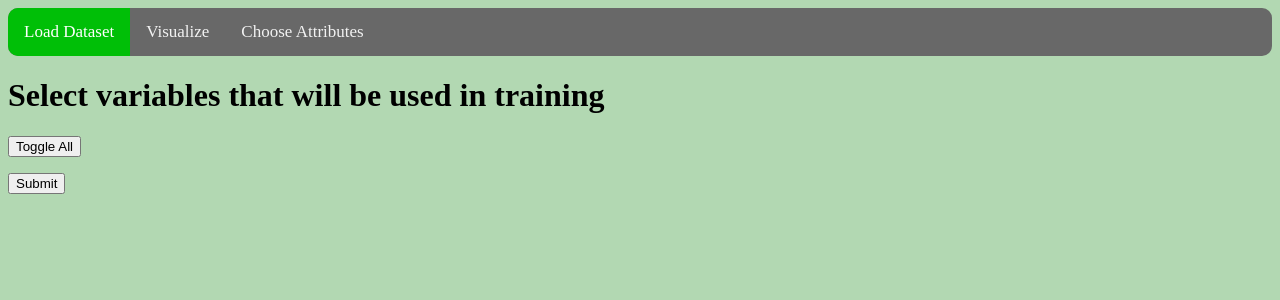
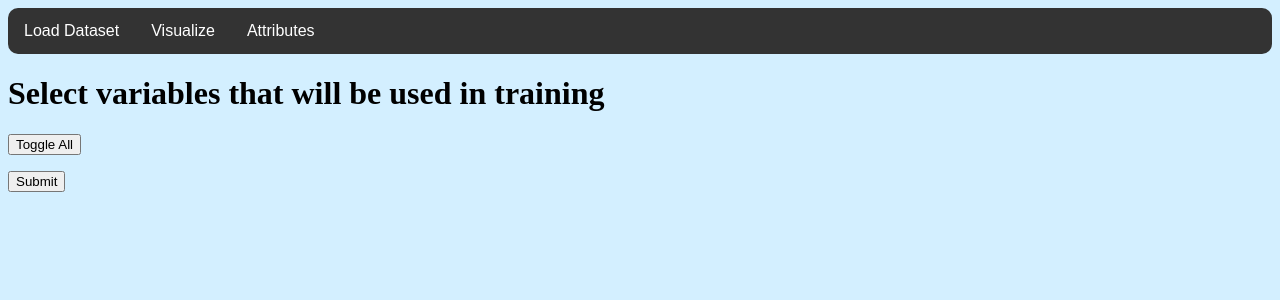
Before and after one commit to Neroxn/website-app, a Flask app: page /select_variables in a window 1280 px wide. Shown: the top 300 px of the page. Run offline with Flask 2, Linux system fonts and the light colour scheme; parts of the project's set-up code (start-up, migrations or seed data) failed here and were passed over.

Commit message:
Update select_variables.html

```diff
--- a/templates/select_variables.html
+++ b/templates/select_variables.html
@@ -20,51 +20,101 @@ function toggle(source) {
 	height: 40px;
 }
 body {
-	background: rgba(0, 128, 0, 0.3);
+	background:   rgba(112, 203, 255, 0.3);
 }
 
-/* Add a black background color to the top navigation */
-.topnav {
-  background-color: rgb(104,104,104);
+/* Navbar container */
+.navbar {
   overflow: hidden;
+  background-color: #333;
+  font-family: Arial;
   border-radius: 10px;
 }
 
-/* Style the links inside the navigation bar */
-.topnav a {
+/* Links inside the navbar */
+.navbar a {
   float: left;
-  color: #f2f2f2;
+  font-size: 16px;
+  color: white;
   text-align: center;
   padding: 14px 16px;
   text-decoration: none;
-  font-size: 17px;
 }
 
-/* Change the color of links on hover */
-.topnav a:hover {
-  background-color: #ddd;
-  color: black;
-  transform: scale(1.1);
+/* The dropdown container */
+.dropdown {
+  float: left;
+  overflow: hidden;
 }
 
-/* Add a color to the active/current link */
-.topnav a.active {
-  background-color: #00bf07;
+/* Dropdown button */
+.dropdown .dropbtn {
+  font-size: 16px;
+  border: none;
+  outline: none;
   color: white;
+  padding: 14px 16px;
+  background-color: inherit;
+  font-family: inherit; /* Important for vertical align on mobile phones */
+  margin: 0; /* Important for vertical align on mobile phones */
+}
+
+/* Add a red background color to navbar links on hover */
+.navbar a:hover, .dropdown:hover .dropbtn {
+  background-color: red;
+}
+
+/* Dropdown content (hidden by default) */
+.dropdown-content {
+  display: none;
+  position: absolute;
+  background-color: #f9f9f9;
+  min-width: 160px;
+  box-shadow: 0px 8px 16px 0px rgba(0,0,0,0.2);
+  z-index: 1;
+}
+
+/* Links inside the dropdown */
+.dropdown-content a {
+  float: none;
+  color: black;
+  padding: 12px 16px;
+  text-decoration: none;
+  display: block;
+  text-align: left;
+}
+
+/* Add a grey background color to dropdown links on hover */
+.dropdown-content a:hover {
+  background-color: #ddd;
+}
+
+/* Show the dropdown menu on hover */
+.dropdown:hover .dropdown-content {
+  display: block;
 }
 
 </style>
 </head>
 
-<div class="topnav">
-  <a class="active" href="/"> Load Dataset</a>
-  <a href="{{ url_for('select_variables') }}">Visualize</a>
-  <a href="{{ url_for('select_variables') }}">Choose Attributes</a>
+<div class="navbar">
+  <a href="/">Load Dataset</a>
+  <a href="{{ url_for('visualize') }}">Visualize</a>
+  <div class="dropdown">
+    <button class="dropbtn">Attributes
+      <i class="fa fa-caret-down"></i>
+    </button>
+    <div class="dropdown-content">
+      <a href="{{ url_for('select_variables') }}">Choose X</a>
+      <a href="{{ url_for('select_y') }} ">Choose Y</a>
+    </div>
+  </div>
 </div>
+
 
     <h1>Select variables that will be used in training </h1>
 <form method="post">
-<button type='button' onClick='toggle(this)'>Toggle All</button>
+<!--> <button type='button' onClick='toggle(this)'>Toggle All</button><!-->
 <ul class='checkboxes'>
 {% for col in columns %}
 <li><input type="checkbox" name="hello" value= {{ col[1] }} checked>
```
